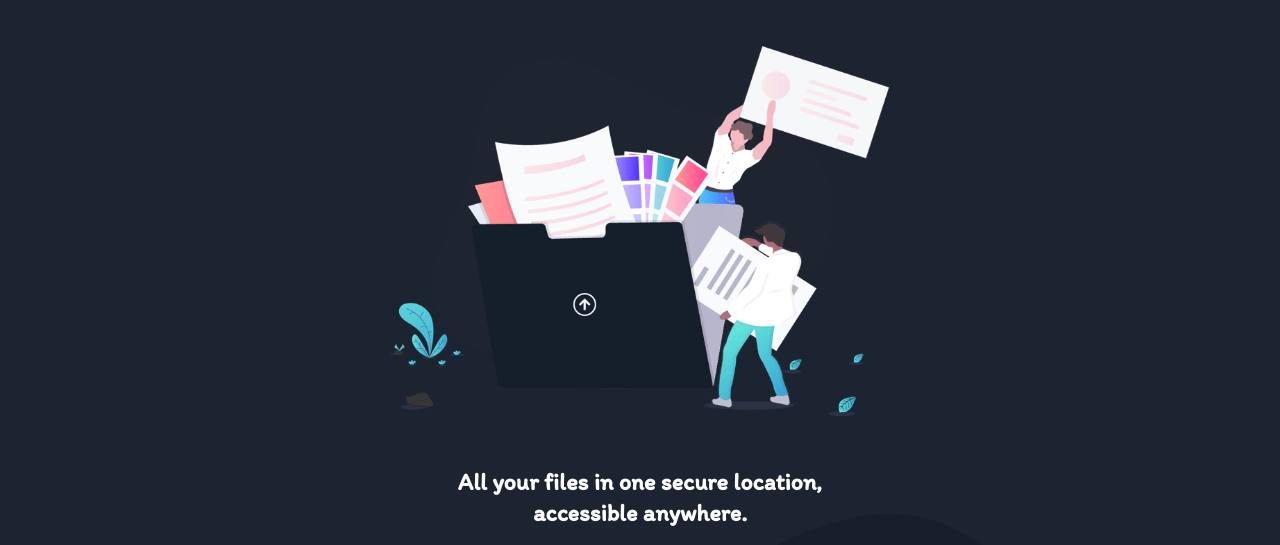
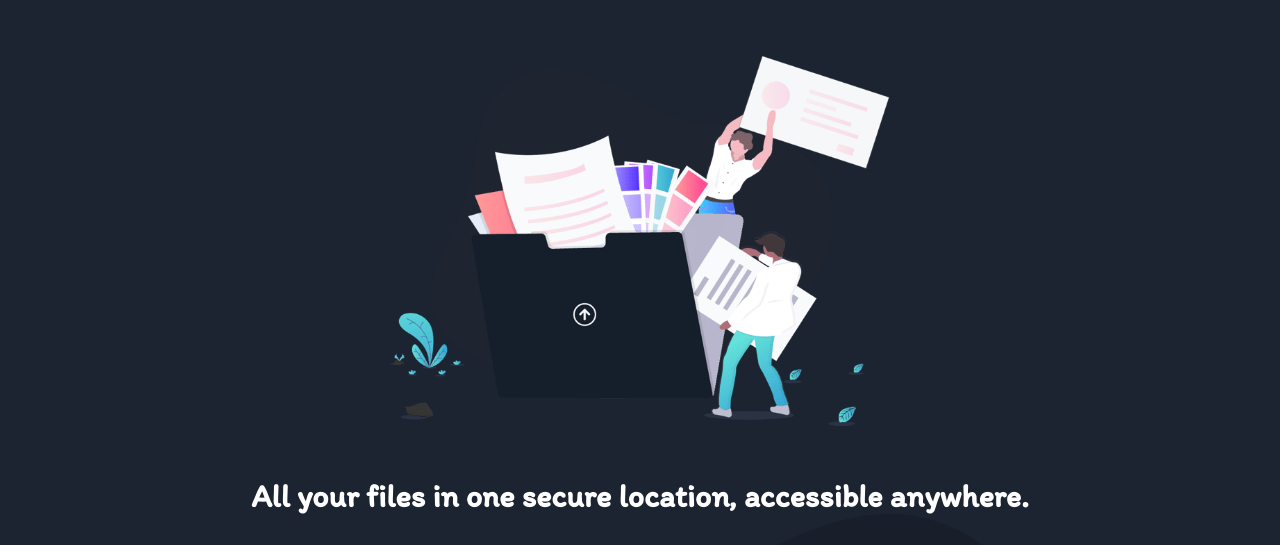
Before and after one commit to Bambino143/fylo, a plain HTML site: page index.html in a window 1280 px wide. Shown: the part 186-731 px from the top of the page. Drawn offline with Linux system fonts and the light colour scheme.

Commit message:
update
update

```diff
--- a/index.html
+++ b/index.html
@@ -42,7 +42,7 @@
 
       <div id="😘">
         <img src="images/illustration-intro.png" alt="" />
-        <h2>All your files in one secure location, accessible anywhere.</h2>
+        <h1>All your files in one secure location, accessible anywhere.</h1>
 
         <p>
           Fylo stores your most imortant files in one secure location. Acess
@@ -180,6 +180,7 @@
             type="text"
             placeholder="email@example.com"
             name="mad"
+            aria-labelledby="search"
             required
           />
           <button>Get started for free</button>
```
